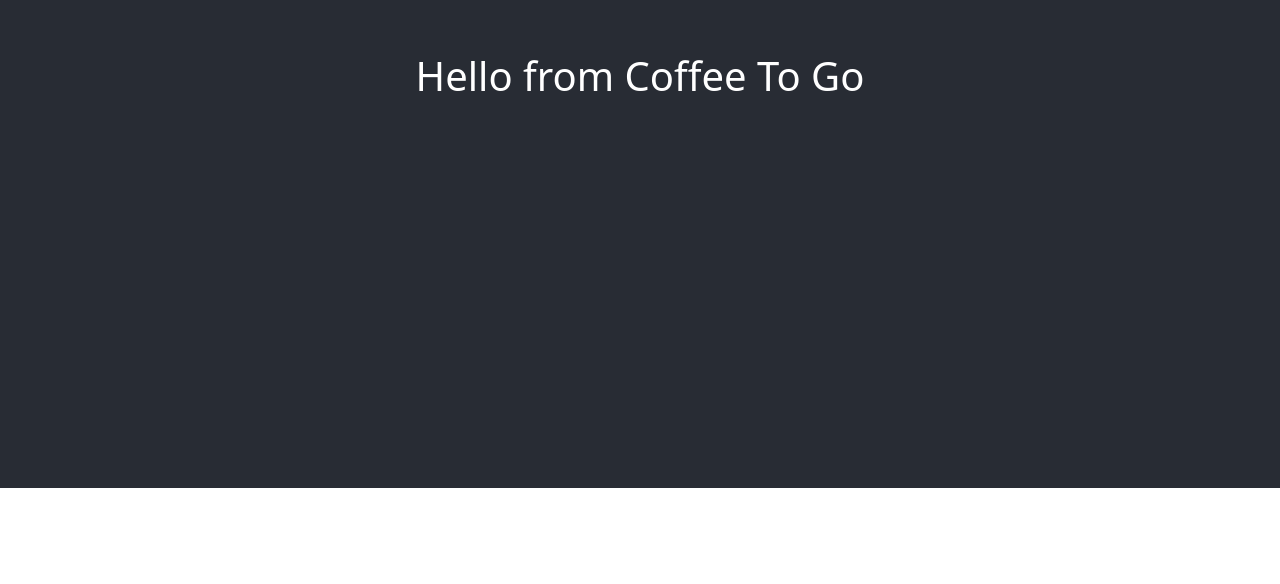
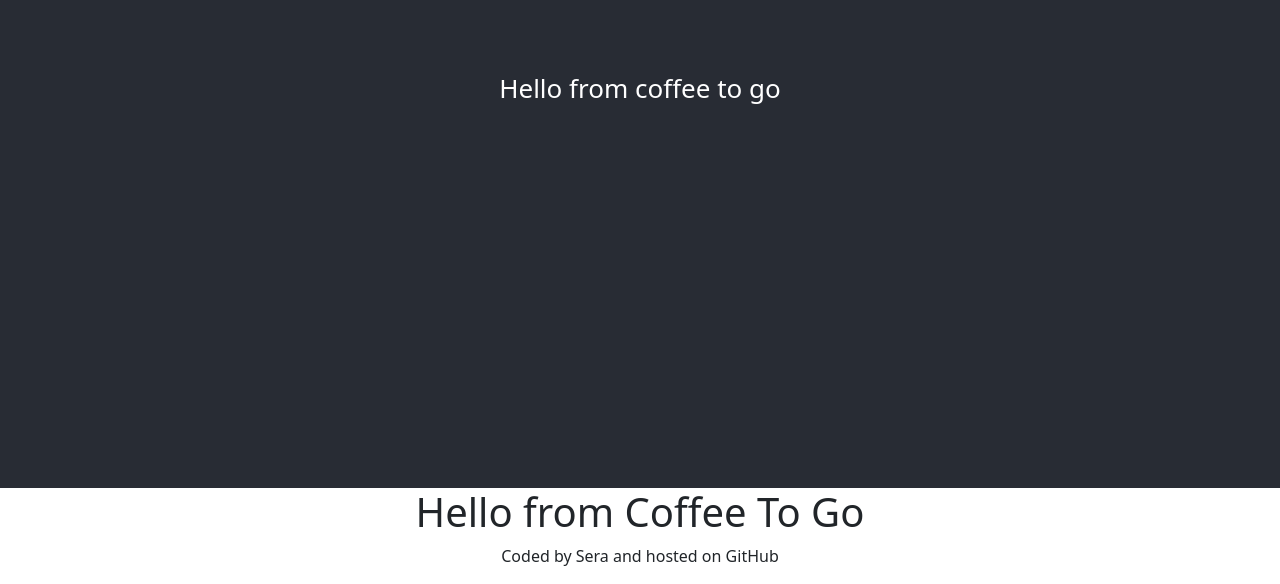
Before and after one commit to Sera-iso/coffee-to-go, a React (Create React App) app: page / in a window 1280 px wide. Shown: the part 312-896 px from the top of the page. Before the commit the page ends 800 px from the top, so only its background shows below. Built offline with nearby package versions, Linux system fonts and the light colour scheme.

Commit message:
Create navigation menu component

```diff
--- a/src/App.js
+++ b/src/App.js
@@ -1,13 +1,18 @@
+import Navigation from './Navigation';
 import './App.css';
 
 function App() {
   return (
     <div className="App">
       <header className="App-header">
-        <p>
-          <h1>Hello from Coffee To Go</h1>
-        </p>
+        <Navigation />
       </header>
+      <main>
+        <h1>Hello from Coffee To Go</h1>
+      </main>
+      <footer>
+        <p>Coded by Sera and hosted on GitHub</p>
+      </footer>
     </div>
   );
 }
--- /dev/null
+++ b/src/Navigation.js
@@ -0,0 +1,3 @@
+export default function Navigation() {
+    return ("Hello from coffee to go")
+}
```
